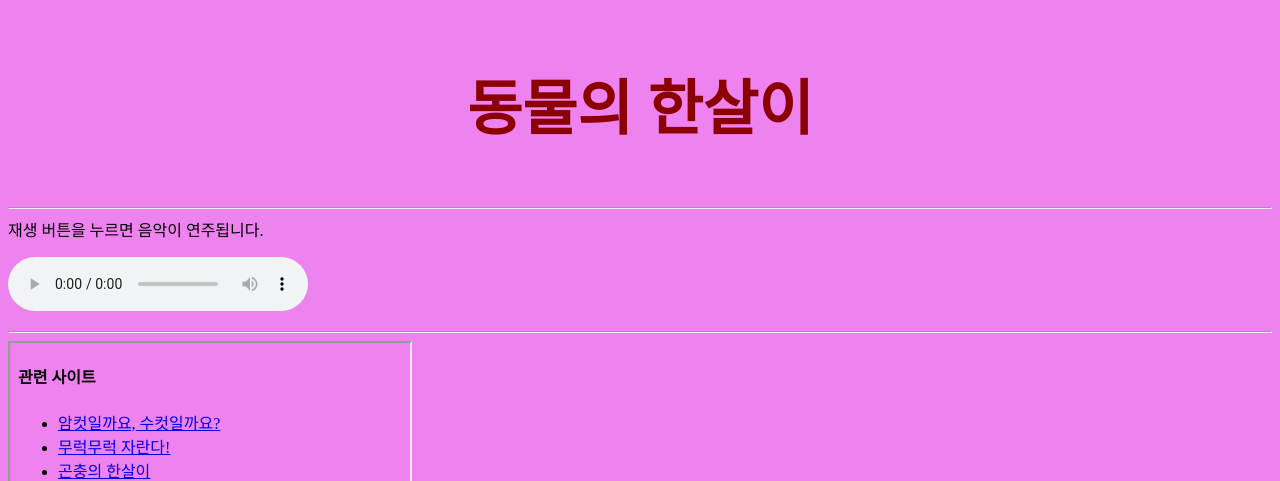
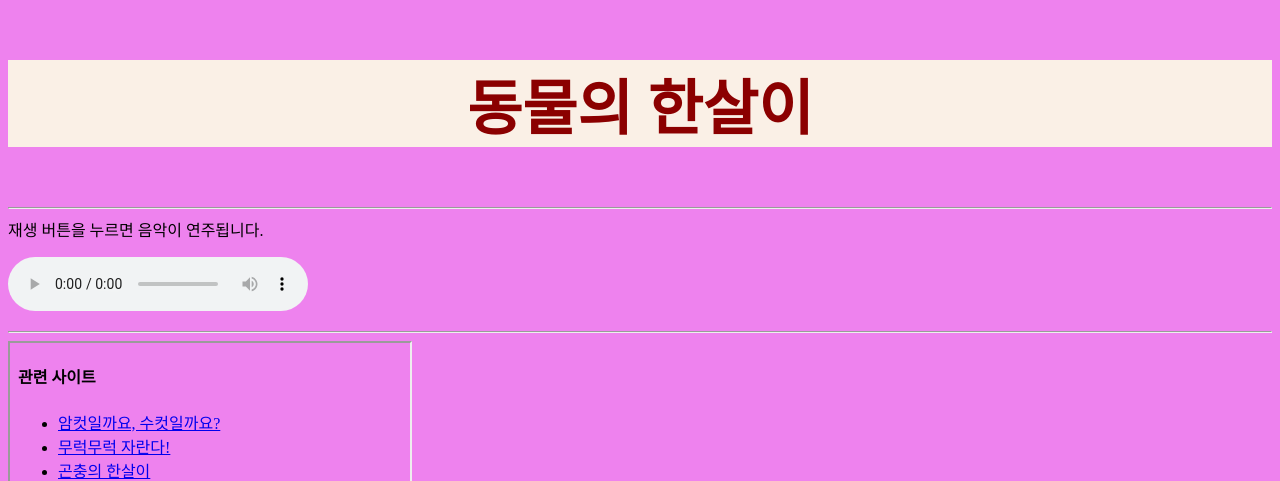
Before and after one commit to cocoa36/cocoa36.github.io, a plain HTML site: page index.html in a window 1280 px wide. Shown: the top 481 px of the page. Drawn offline with Linux system fonts and the light colour scheme.

Commit message:
Update mystyle.css

```diff
--- a/mystyle.css
+++ b/mystyle.css
@@ -1,5 +1,6 @@
 body{background-color:skyblue;}
-h3{text-align:center; color:darkred;
+h3{background-color: linen;
+   text-align:center; color:darkred;
    font-size : 60px;}
 div{background-color:linen;
     background-size: 800px 400px;
```
